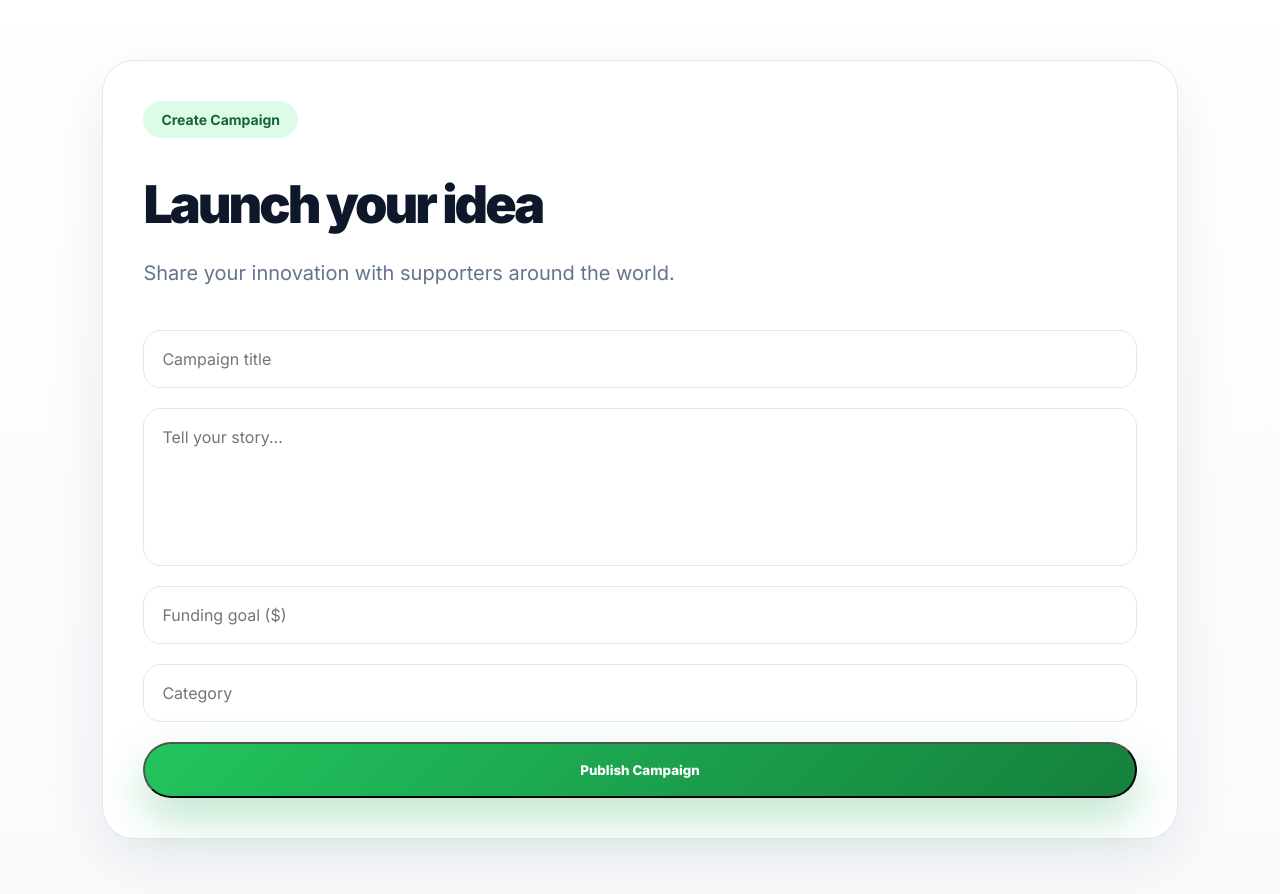
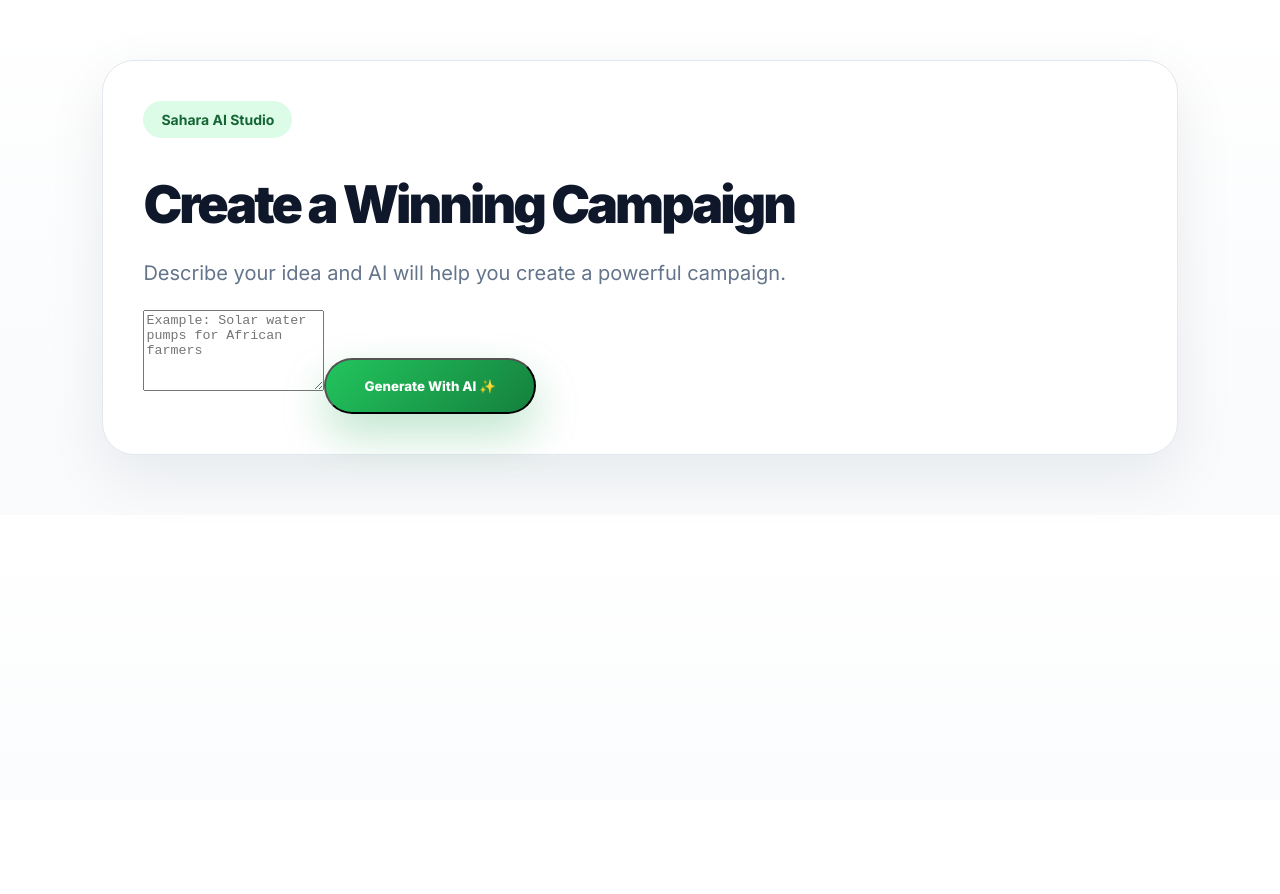
Before and after one commit to groupstum-dev/sahara, a Next.js app: page /create in a window 1280 px wide. Shown: the top 894 px of the page. After the commit the page ends 800 px from the top, so only its background shows below. Built offline with nearby package versions, Linux system fonts and the light colour scheme.

Commit message:
Update page.tsx

```diff
--- a/app/create/page.tsx
+++ b/app/create/page.tsx
@@ -1,59 +1,216 @@
-export default function CreateCampaignPage() {
+"use client";
+
+
+import {useState} from "react";
+
+
+
+export default function CreateCampaignPage(){
+
+
+const [idea,setIdea]=useState("");
+
+const [loading,setLoading]=useState(false);
+
+const [result,setResult]=useState<any>(null);
+
+
+
+
+
+async function generateAI(){
+
+
+setLoading(true);
+
+
+
+const res = await fetch(
+
+"/api/ai/campaign",
+
+{
+
+method:"POST",
+
+headers:{
+
+"Content-Type":"application/json"
+
+},
+
+body:JSON.stringify({
+
+idea
+
+})
+
+}
+
+);
+
+
+
+const data = await res.json();
+
+
+setResult(data);
+
+
+setLoading(false);
+
+
+}
+
+
+
+
+
+
 return (
+
 <main className="dashboard">
+
 
 <div className="dashboard-card">
 
+
 <div className="badge">
-          Create Campaign
+
+Sahara AI Studio
+
 </div>
 
+
+
 <h1 className="section-title">
-          Launch your idea
+
+Create a Winning Campaign
+
 </h1>
 
+
+
 <p className="section-text">
-          Share your innovation with supporters around the world.
+
+Describe your idea and AI will help you
+create a powerful campaign.
+
 </p>
 
 
-        <form className="campaign-form">
 
-          <input
-            placeholder="Campaign title"
+
+<textarea
+
+className="campaign-input"
+
+placeholder="Example: Solar water pumps for African farmers"
+
+value={idea}
+
+onChange={(e)=>setIdea(e.target.value)}
+
+rows={5}
+
 />
 
 
-          <textarea
-            placeholder="Tell your story..."
-            rows={6}
-          />
-
-
-          <input
-            placeholder="Funding goal ($)"
-            type="number"
-          />
-
-
-          <input
-            placeholder="Category"
-          />
 
 
 <button
+
 className="btn-primary"
-            type="button"
+
+onClick={generateAI}
+
 >
-            Publish Campaign
+
+{
+
+loading
+
+?
+
+"Generating..."
+
+:
+
+"Generate With AI ✨"
+
+}
+
+
 </button>
 
 
-        </form>
+
+
+
+{
+result &&
+
+<div className="ai-result">
+
+
+<h2>
+
+{result.title}
+
+</h2>
+
+
+<p>
+
+{result.description}
+
+</p>
+
+
+
+<h3>
+
+SEO Keywords
+
+</h3>
+
+
+<p>
+
+{result.seo.join(", ")}
+
+</p>
+
+
+
+<h3>
+
+Social Post
+
+</h3>
+
+
+<p>
+
+{result.social}
+
+</p>
+
 
 
 </div>
 
+}
+
+
+
+</div>
+
+
 </main>
+
+
 );
+
+
 }
```
Lines whose indentation alone changed are shown as unchanged.
